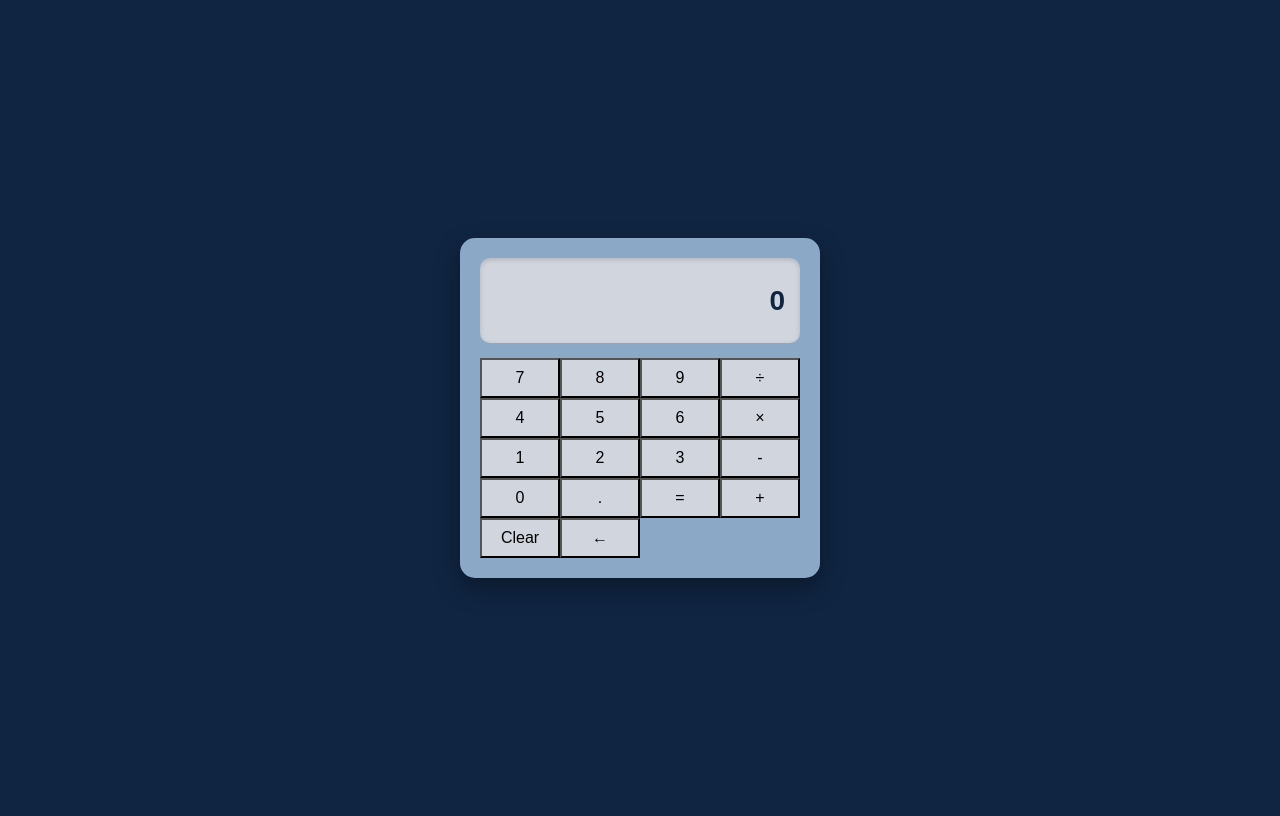
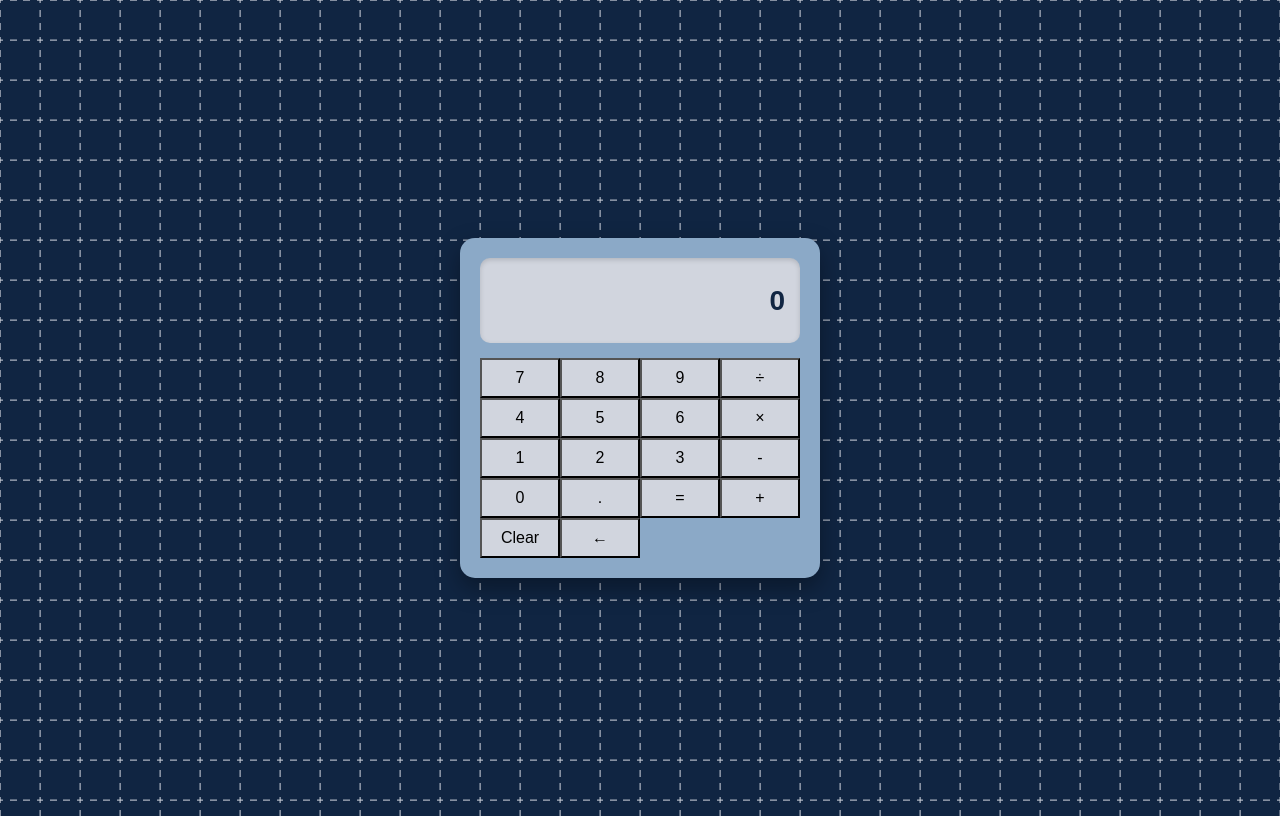
Before and after one commit to charlotteb551/calculator, a plain HTML site: page index.html in a window 1280 px wide. Drawn offline with Linux system fonts and the light colour scheme.

Commit message:
Added Graph paper background

```diff
--- a/styles.css
+++ b/styles.css
@@ -1,10 +1,13 @@
 body{
-    background-color: #102542;
     display: flex;
     justify-content: center;
     align-items: center;
     min-height: 100vh;
     font-family: Arial, sans-serif;
+    background-color: #102542;
+    background-image:  repeating-linear-gradient(to right, transparent 0, transparent 3.3333333333333335px, #102542 3.3333333333333335px, #102542 10px, transparent 10px, transparent 13.333333333333334px), repeating-linear-gradient(to bottom, transparent 0, transparent 3.3333333333333335px, #102542 3.3333333333333335px, #102542 10px, transparent 10px, transparent 13.333333333333334px), linear-gradient(to bottom, #d1d5de 1.2px, transparent 1.2px), linear-gradient(to right, #d1d5de 1.2px, transparent 1.2px) ;
+    background-size: 100% 100%, 100% 100%, 40px 40px, 40px 40px;
+    background-position: 0 0, 0 0, 0 -0.4px, -0.4px 0;
 }
 
 .calculator{
```
